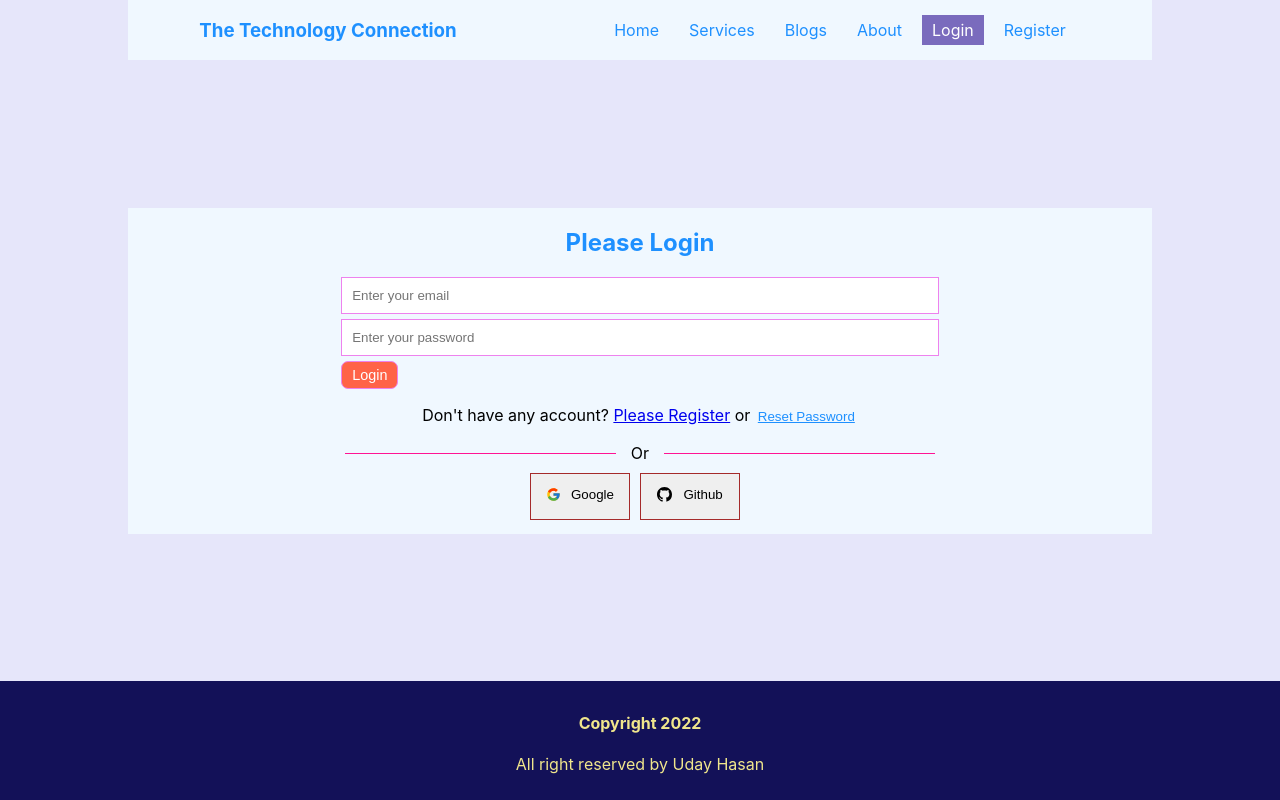
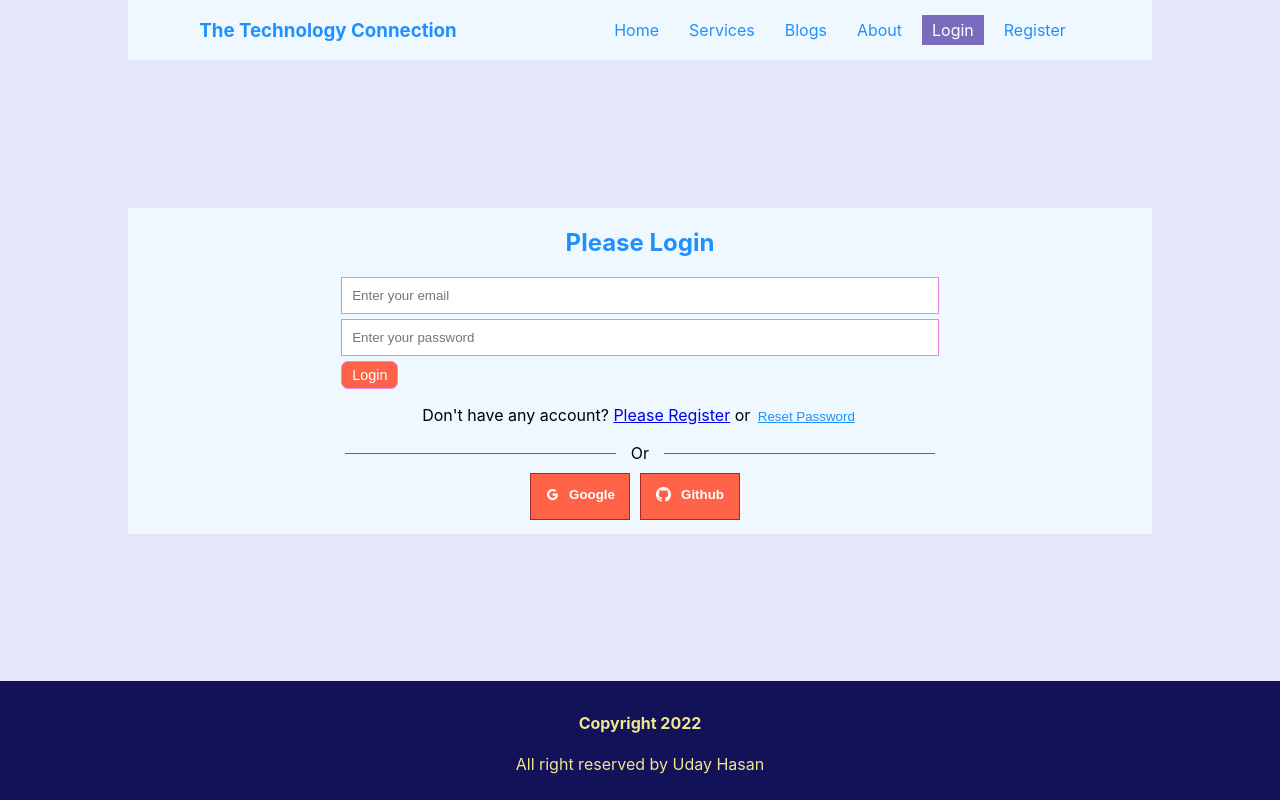
Before and after one commit to uday-g-ithub15/The-Technology-Connection, a React (Create React App) app: page /login in a window 1280 px wide. Built offline with nearby package versions, Linux system fonts and the light colour scheme; no server answers.

Commit message:
'checking'

```diff
--- a/src/Components/Registration/SocialLogin/SocialLogin.css
+++ b/src/Components/Registration/SocialLogin/SocialLogin.css
@@ -8,12 +8,14 @@
     margin-right: 10px;
     padding:0 5px;
     width: 100px;
+    background-color: tomato;
+    color: white;
+    font-weight: 700;
     border: 1px solid brown;
     transition: all 0.3s;
 }
 .social-login-container .icon{
     font-size: 15px;
-    /* margin-right: 6px; */
 }
 .social-login-container .facebook{
     color: #3b5998;
--- a/src/Components/Registration/SocialLogin/SocialLogin.js
+++ b/src/Components/Registration/SocialLogin/SocialLogin.js
@@ -1,27 +1,27 @@
 import React from 'react';
 import './SocialLogin.css'
-import {FcGoogle} from 'react-icons/fc'
-import { BsGithub} from 'react-icons/bs'
-import {useSignInWithGoogle, useAuthState, useSignInWithGithub} from 'react-firebase-hooks/auth'
+import { AiOutlineGoogle } from 'react-icons/ai'
+import { BsGithub } from 'react-icons/bs'
+import { useSignInWithGoogle, useAuthState, useSignInWithGithub } from 'react-firebase-hooks/auth'
 import auth from '../../../firebase.init'
 const SocialLogin = () => {
     const [user] = useAuthState(auth)
-    const [signInWithGoogle,loading] = useSignInWithGoogle(auth);
-    const [signInWithGithub,gitLoading] = useSignInWithGithub(auth);
-    if(loading || gitLoading){
+    const [signInWithGoogle, loading] = useSignInWithGoogle(auth);
+    const [signInWithGithub, gitLoading] = useSignInWithGithub(auth);
+    if (loading || gitLoading) {
         return (
             <p>Loading ...</p>
         )
     }
-    if(user){
+    if (user) {
         return (
             <p>{user?.email}</p>
         )
     }
     return (
         <div className='social-login-container'>
-              <button onClick={() => signInWithGoogle()}><p><FcGoogle className='icon google'/></p> <p>Google</p></button>
-              <button onClick={() => signInWithGithub()}><p><BsGithub className='icon gitgub'/></p> <p>Github</p></button>
+            <button onClick={() => signInWithGoogle()}><p><AiOutlineGoogle className='icon google' /></p> <p>Google</p></button>
+            <button onClick={() => signInWithGithub()}><p><BsGithub className='icon gitgub' /></p> <p>Github</p></button>
         </div>
     );
 };
--- a/src/Components/Shared/Footer/Footer.css
+++ b/src/Components/Shared/Footer/Footer.css
@@ -1,9 +1,7 @@
 .footer-container{
     background-color: rgba(19, 17, 88);
     color: khaki;
-    position: sticky;
     width: 100%;
-    bottom: 0;
     padding: 10px;
     text-align: center;
 }
```
